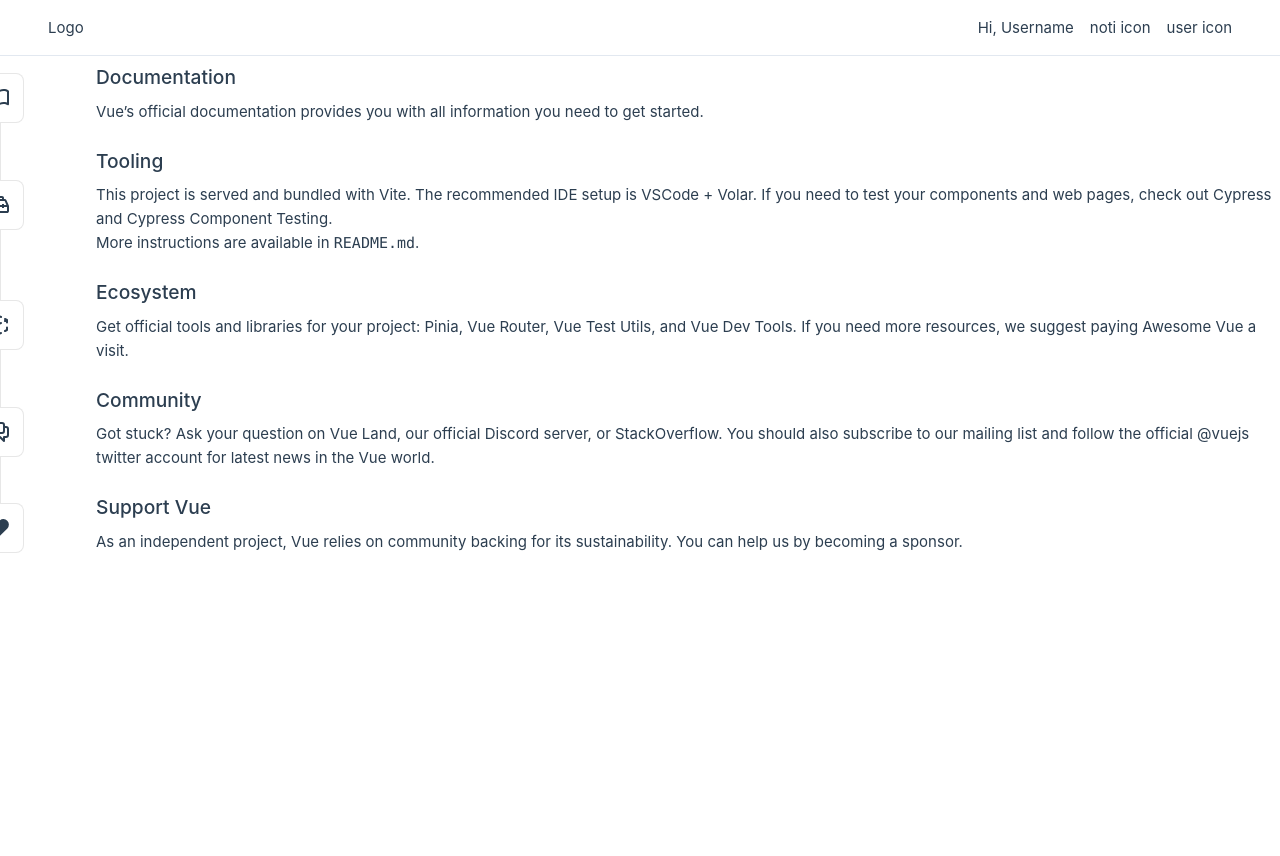
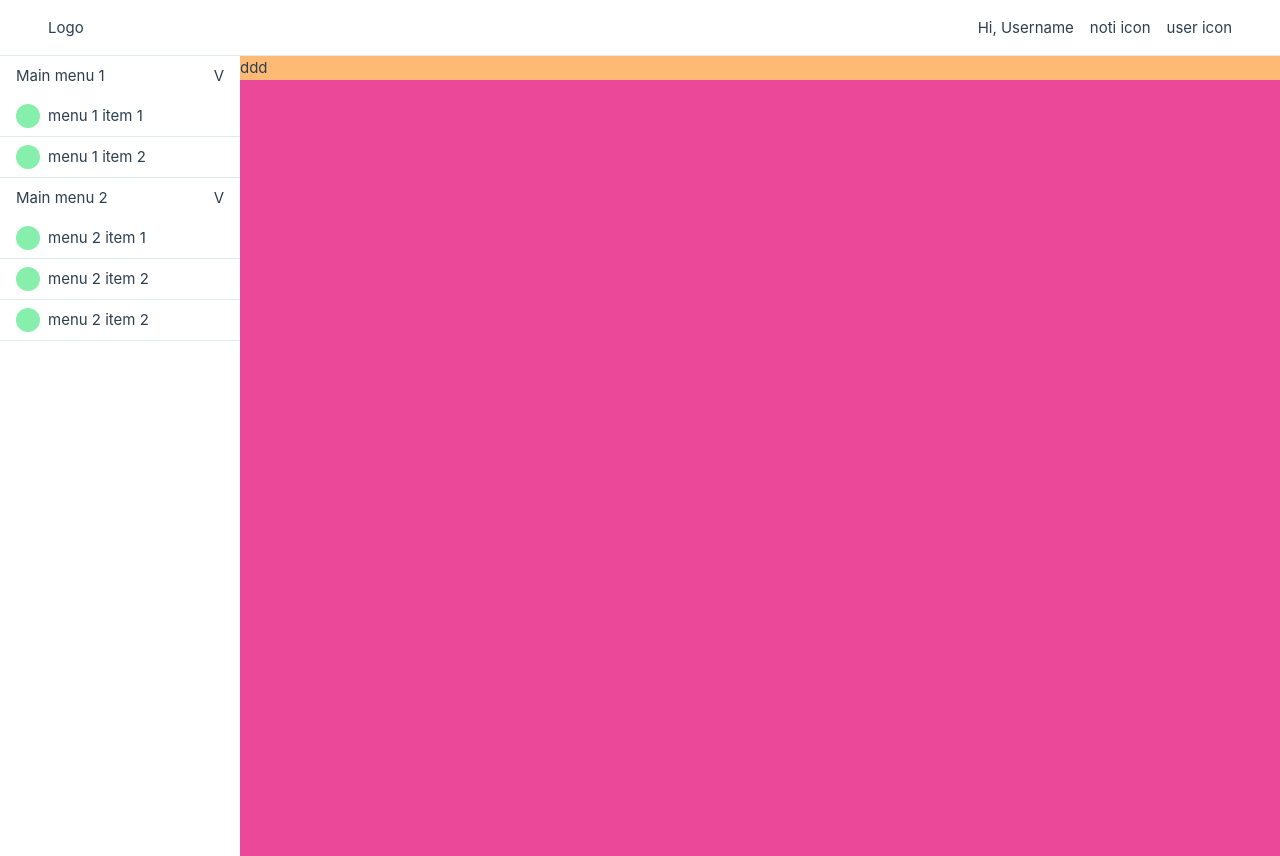
Before and after one commit to 11best/simple-weather-dashboard, a Vue app: page / in a window 1280 px wide. Before the commit the page ends 800 px from the top, so only its background shows below. Built offline with nearby package versions, Linux system fonts and the light colour scheme.

Commit message:
create sidebar

```diff
--- a/src/App.vue
+++ b/src/App.vue
@@ -1,12 +1,13 @@
 <script setup lang="ts">
 import Header from "./components/Header.vue";
-import TheWelcome from "./components/TheWelcome.vue";
+import Sidebar from "./components/Sidebar/Sidebar.vue";
 </script>
 
 <template>
   <Header />
+  <Sidebar />
 
-  <main>
-    <TheWelcome />
+  <main class="min-h-screen bg-pink-500 ml-60">
+    <div class="w-full bg-orange-300">ddd</div>
   </main>
 </template>
--- /dev/null
+++ b/src/components/Sidebar/Collapse.vue
@@ -0,0 +1,20 @@
+<script setup lang="ts">
+import CollapseItem from "./CollapseItem.vue";
+
+defineProps<{
+  menuInfo: { mainMenuTitle: string; menuItem: { title: string }[] };
+}>();
+</script>
+
+<template>
+  <div
+    id="sidebar-main-menu"
+    class="rounded-full cursor-pointer hover:bg-slate-300 px-4 py-2 flex justify-between"
+  >
+    <p>{{ menuInfo.mainMenuTitle }}</p>
+    <p>V</p>
+  </div>
+  <ul>
+    <CollapseItem v-for="menuItem in menuInfo.menuItem" :menu-item="menuItem" />
+  </ul>
+</template>
--- /dev/null
+++ b/src/components/Sidebar/CollapseItem.vue
@@ -0,0 +1,14 @@
+<script setup lang="ts">
+defineProps<{
+  menuItem: { title: string };
+}>();
+</script>
+
+<template>
+  <li
+    class="cursor-pointer hover:bg-slate-300 px-4 py-2 flex items-center border-b border-slate-200"
+  >
+    <div class="bg-green-300 w-6 h-6 rounded-full"></div>
+    <p class="ml-2">{{ menuItem.title }}</p>
+  </li>
+</template>
--- /dev/null
+++ b/src/components/Sidebar/Sidebar.vue
@@ -0,0 +1,37 @@
+<script setup lang="ts">
+import Collapse from "./Collapse.vue";
+
+const mockSidebarItems = [
+  {
+    mainMenuTitle: "Main menu 1",
+    menuItem: [
+      {
+        title: "menu 1 item 1",
+      },
+      {
+        title: "menu 1 item 2",
+      },
+    ],
+  },
+  {
+    mainMenuTitle: "Main menu 2",
+    menuItem: [
+      {
+        title: "menu 2 item 1",
+      },
+      {
+        title: "menu 2 item 2",
+      },
+      {
+        title: "menu 2 item 2",
+      },
+    ],
+  },
+];
+</script>
+
+<template>
+  <nav id="sidebar" class="w-60 min-h-screen absolute">
+    <Collapse v-for="item in mockSidebarItems" :menu-info="item" />
+  </nav>
+</template>
```
